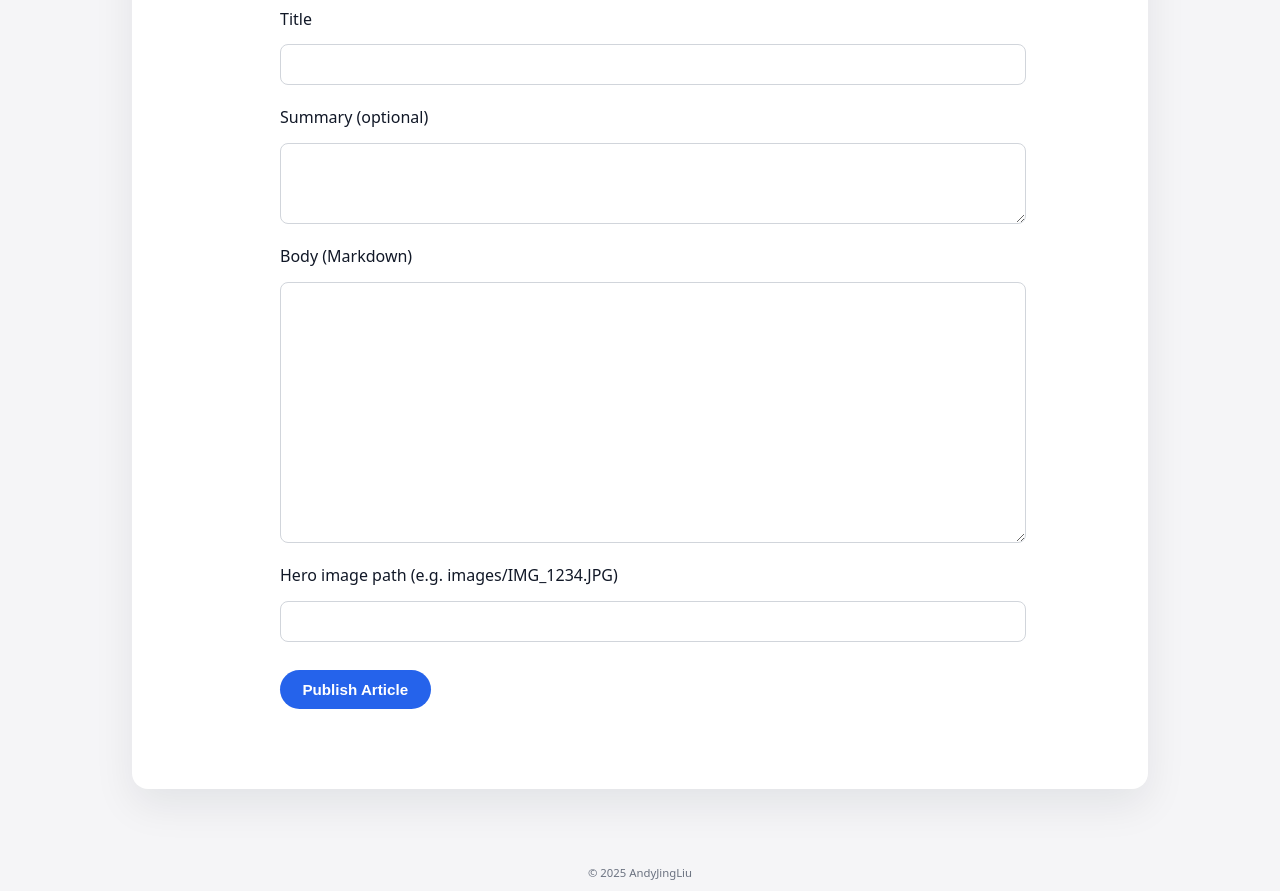
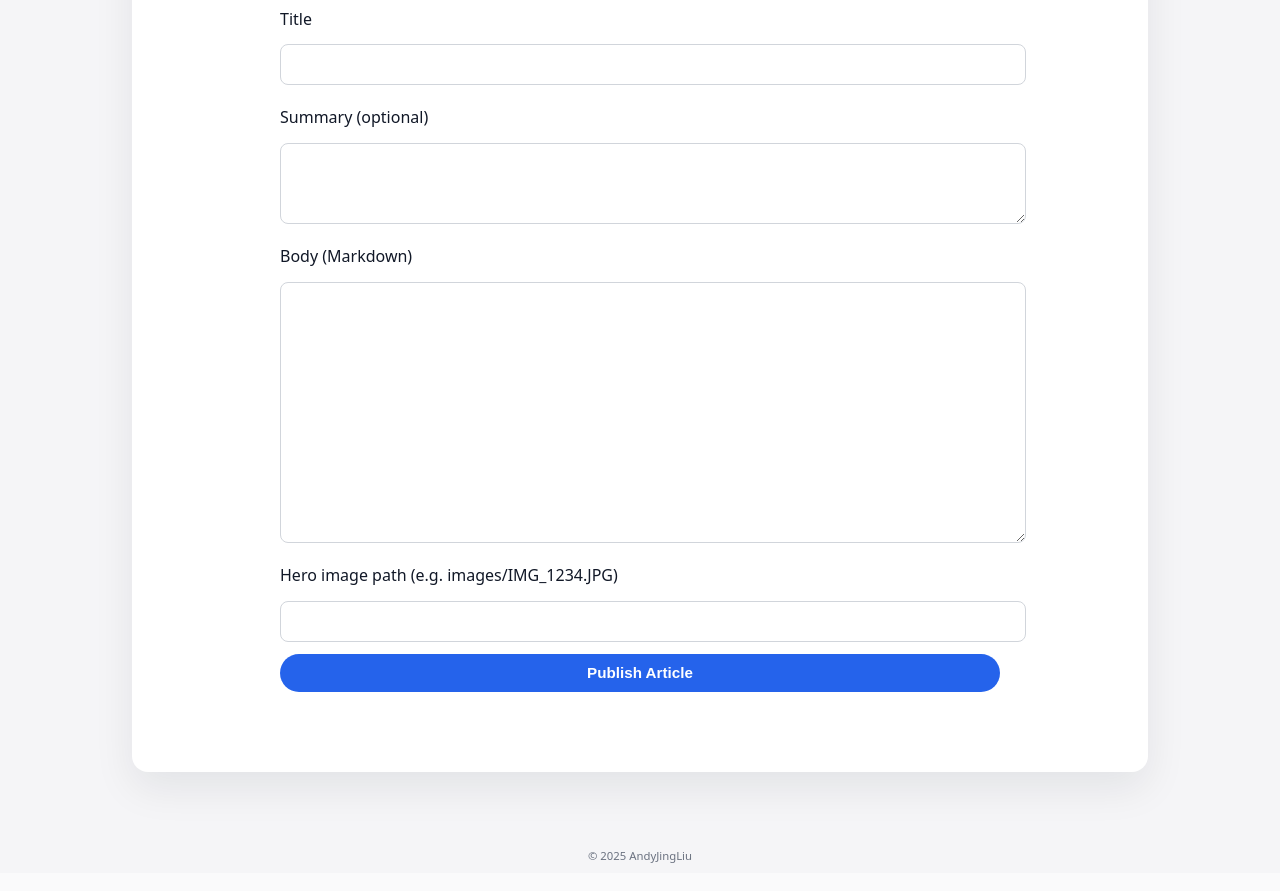
Before and after one commit to Andyjingliu/cs50-final, a Flask app: page /admin/new-article in a window 1280 px wide. Shown: the part 189-1080 px from the top of the page. After the commit the page ends 1052 px from the top, so only its background shows below. Run offline with Flask 3, Linux system fonts and the light colour scheme.

Commit message:
Style change

```diff
--- a/static/styles.css
+++ b/static/styles.css
@@ -62,13 +62,61 @@ p {
   margin: 0 0 0.85rem;
 }
 
-/* Links */
+/* Base link (for everywhere) */
 a {
-  color: #4c1d95; /* purple */
+  color: #2563eb;
+  text-decoration: none;
+  font-weight: 500;
+}
+
+/* UI Action Links (breadcrumbs, small actions) */
+.link-quiet {
+  color: #2563eb;
+  font-size: 0.95rem;
+  text-decoration: none;
+  font-weight: 500;
+}
+
+.link-quiet:hover {
+  text-decoration: underline;
+}
+
+/* CTA Arrow Links ("View all →") */
+.link-arrow {
+  color: #2563eb;
+  font-weight: 600;
+  font-size: 0.95rem;
+  text-decoration: none;
+  display: inline-flex;
+  align-items: center;
+  gap: 4px;
+}
+
+.link-arrow:hover {
+  text-decoration: underline;
 }
 
 a:hover {
   text-decoration: underline;
+}
+
+/* Global buttons */
+.btn {
+  display: inline-block;
+  padding: 0.65rem 1.35rem;
+  background: #2563eb;
+  color: white;
+  font-size: 0.95rem;
+  font-weight: 600;
+  border: none;
+  border-radius: 999px;
+  cursor: pointer;
+  text-decoration: none;
+  transition: background 0.15s ease;
+}
+
+.btn:hover {
+  background: #1d4ed8;
 }
 
 /* Footer */
@@ -338,23 +386,6 @@ footer {
 
 .article-form textarea {
   resize: vertical;
-}
-
-.article-form button[type="submit"] {
-  margin-top: 1rem;
-  padding: 0.7rem 1.4rem;
-  border-radius: 999px;
-  border: none;
-  background: #2563eb;
-  color: white;
-  font-weight: 600;
-  font-size: 0.95rem;
-  cursor: pointer;
-  align-self: flex-start;
-}
-
-.article-form button[type="submit"]:hover {
-  background: #1d4ed8;
 }
 
 /* Error message above form */
--- a/templates/admin_edit_article.html
+++ b/templates/admin_edit_article.html
@@ -43,7 +43,7 @@
             value="{{ form.image_path }}"
         >
 
-        <button type="submit">Save Changes</button>
+        <button type="submit" class="btn">Save Changes</button>
     </form>
 </div>
 {% endblock %}
--- a/templates/admin_new_article.html
+++ b/templates/admin_new_article.html
@@ -49,6 +49,6 @@
       value="{{ form.image_path }}"
     >
 
-    <button type="submit">{{ submit_label }}</button>
+    <button type="submit" class="btn">{{ submit_label }}</button>
   </form>
 {% endblock %}
--- a/templates/article_detail.html
+++ b/templates/article_detail.html
@@ -31,9 +31,9 @@
   </section>
 
 <nav class="article-back">
-  <a href="{{ url_for('articles') }}">&larr; Back to Articles</a>
+  <a href="{{ url_for('articles') }}" class="link-quiet">&larr; Back to Articles</a>
   <!-- Simple admin edit link (for now, visible to everyone) -->
-  <a href="{{ url_for('edit_article', article_id=article['id']) }}" class="article-edit-link">
+  <a href="{{ url_for('edit_article', article_id=article['id']) }}" class="link-quiet">
     Edit
   </a>
 </nav>
```
